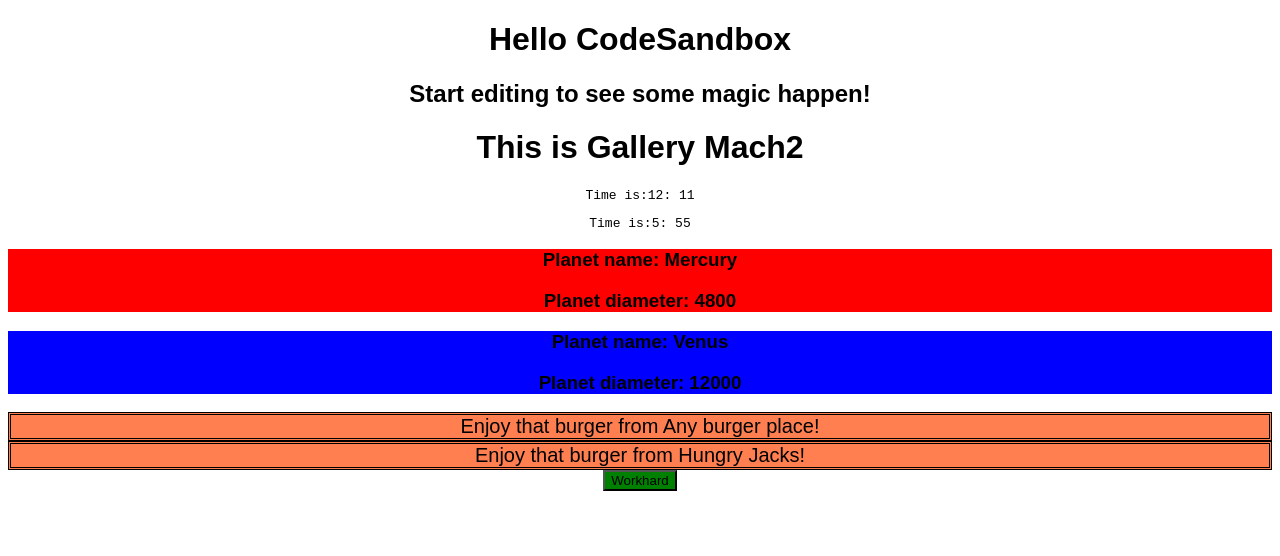
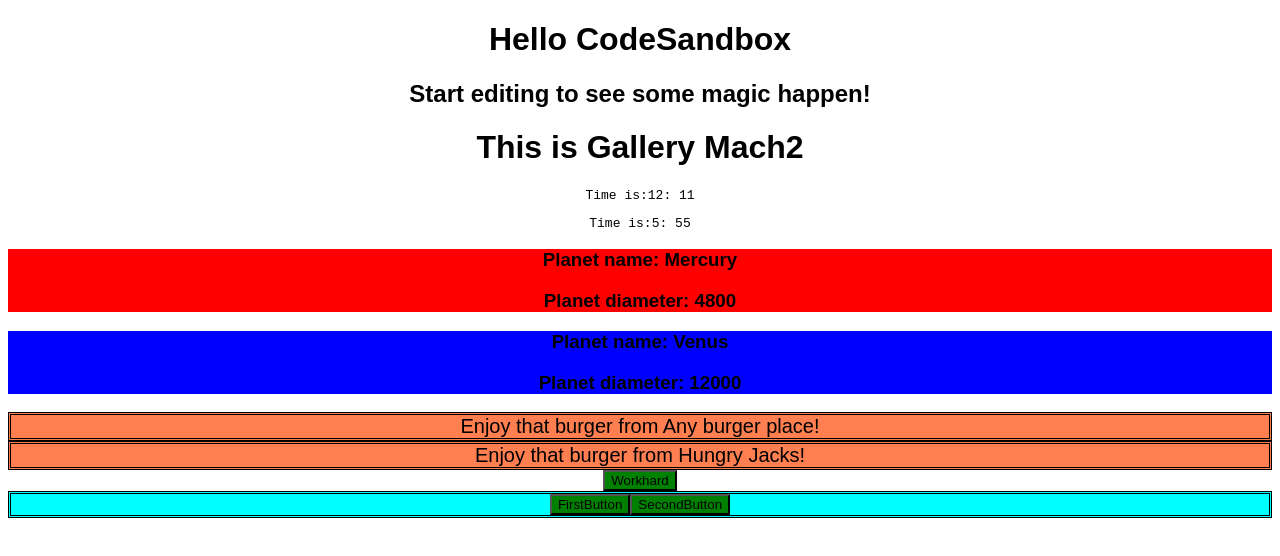
Before and after one commit to RaymondByczko/hungry-bell-vgq5td, a React (Create React App) app: page / in a window 1280 px wide. Shown: the top 556 px of the page. Built offline with nearby package versions, Linux system fonts and the light colour scheme.

Commit message:
Added PanelMyButton for two buttons.

```diff
--- a/src/App.js
+++ b/src/App.js
@@ -4,6 +4,7 @@ import Time from "./Time";
 import Planet from "./Planet";
 import Burger from "./Burger";
 import MyButton from "./MyButton";
+import PanelMyButton from "./PanelMyButton";
 
 export default function App() {
   return (
@@ -30,6 +31,7 @@ export default function App() {
       <Burger></Burger>
       <Burger burgerJoint="Hungry Jacks"></Burger>
       <MyButton butText="Workhard"></MyButton>
+      <PanelMyButton></PanelMyButton>
     </div>
   );
 }
--- /dev/null
+++ b/src/PanelMyButton.js
@@ -0,0 +1,15 @@
+import MyButton from "./MyButton";
+const panelMyButtonDetails = {
+  theme: {
+    backgroundColor: "aqua",
+    border: "double",
+  },
+};
+export default function PanelMyButton() {
+  return (
+    <div style={panelMyButtonDetails.theme}>
+      <MyButton butText="FirstButton"></MyButton>
+      <MyButton butText="SecondButton"></MyButton>
+    </div>
+  );
+}
```
